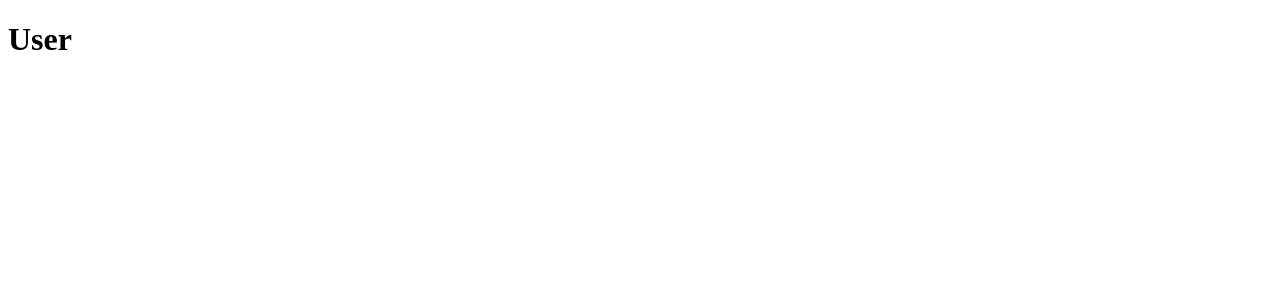
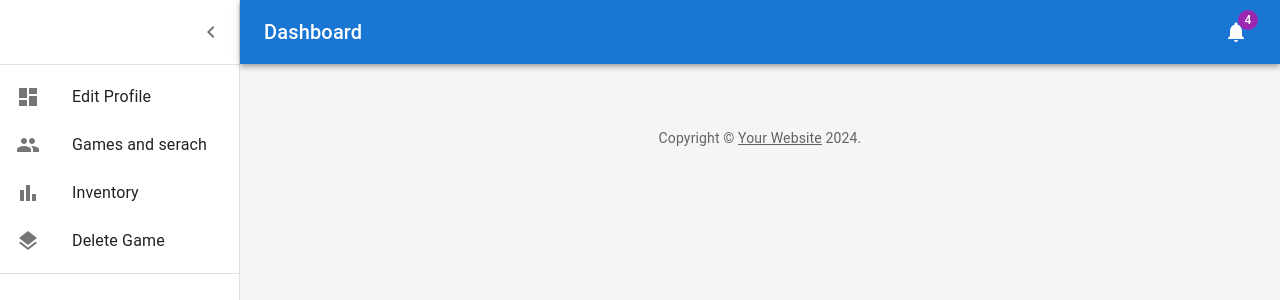
Before and after one commit to rayan1381m/Front_V2, a React (Vite) app in the folder Rayan_Front/: page /user in a window 1280 px wide. Shown: the top 300 px of the page. Built offline with nearby package versions, Linux system fonts and the light colour scheme.

Commit message:
adding options to user dashboard and now user can search a game. next step: add that game to inventory

```diff
--- a/Rayan_Front/src/App.tsx
+++ b/Rayan_Front/src/App.tsx
@@ -6,7 +6,7 @@
 import User from "./pages/User";
 import AddAdminForm from "./pages/addAdminForm";
 import AddGameForm from "./pages/AddGameForm";
-
+import SearchGame from "./pages/SearchGame";
 
 function App() {
   return (
@@ -19,6 +19,7 @@
         <Route path="/user" element={<User />} />
         <Route path="/admin/add-admin" element={<AddAdminForm />} />
         <Route path="/admin/add-game" element={<AddGameForm />} />
+        <Route path="/user/search-game" element={<SearchGame />} />
       </Routes>
     </>
   );
--- a/Rayan_Front/src/pages/Admin.tsx
+++ b/Rayan_Front/src/pages/Admin.tsx
@@ -15,7 +15,7 @@
 import MenuIcon from "@mui/icons-material/Menu";
 import ChevronLeftIcon from "@mui/icons-material/ChevronLeft";
 import NotificationsIcon from "@mui/icons-material/Notifications";
-import { mainListItems } from "./listItems";
+import { mainListItems } from "./adminListItems";
 
 function Copyright(props: any) {
   return (
--- /dev/null
+++ b/Rayan_Front/src/pages/SearchGame.tsx
@@ -0,0 +1,74 @@
+import React, { useState } from "react";
+import { Box, Button, TextField, Typography } from "@mui/material";
+import axios from "axios";
+
+const SearchGame: React.FC = () => {
+  const [gameName, setGameName] = useState("");
+  const [error, setError] = useState<string | null>(null);
+  const [gameInfo, setGameInfo] = useState<any | null>(null); // State to hold game information
+
+  const handleGameNameChange = (event: React.ChangeEvent<HTMLInputElement>) => {
+    setGameName(event.target.value);
+  };
+
+  const handleSubmit = async (event: React.FormEvent) => {
+    event.preventDefault();
+    setError(null);
+
+    try {
+      const response = await axios.get(`http://localhost:3000/games/name/${gameName}`);
+
+      if (response.status === 200) {
+        console.log(`Game with name ${gameName} found!`);
+        setGameInfo(response.data); // Set the game information received from the backend
+        setGameName("");
+      } else {
+        throw new Error("Failed to Find. Please try again.");
+      }
+    } catch (error: any) {
+      setError(error.message);
+    }
+  };
+
+  return (
+    <Box sx={{ maxWidth: 400, mx: "auto", mt: 4 }}>
+      <Typography variant="h4" gutterBottom>
+        Search Game
+      </Typography>
+      <form onSubmit={handleSubmit}>
+        <TextField
+          fullWidth
+          margin="normal"
+          label="Game Name"
+          variant="outlined"
+          value={gameName}
+          onChange={handleGameNameChange}
+        />
+        <Button
+          type="submit"
+          variant="contained"
+          color="primary"
+          fullWidth
+          sx={{ mt: 2 }}
+        >
+          Find it
+        </Button>
+        {error && (
+          <Typography color="error" sx={{ mt: 2 }}>
+            {error}
+          </Typography>
+        )}
+      </form>
+      {gameInfo && (
+        <Box sx={{ mt: 2 }}>
+          <Typography variant="h6">Game Information:</Typography>
+          <Typography>{`Name: ${gameInfo.name}`}</Typography>
+          <Typography>{`Price: ${gameInfo.price}`}</Typography>
+          <Typography>{`Description: ${gameInfo.comments}`}</Typography>
+        </Box>
+      )}
+    </Box>
+  );
+};
+
+export default SearchGame;
--- a/Rayan_Front/src/pages/User.tsx
+++ b/Rayan_Front/src/pages/User.tsx
@@ -1,7 +1,176 @@
+import * as React from "react";
+import { styled, createTheme, ThemeProvider } from "@mui/material/styles";
+import CssBaseline from "@mui/material/CssBaseline";
+import MuiDrawer from "@mui/material/Drawer";
+import Box from "@mui/material/Box";
+import MuiAppBar, { AppBarProps as MuiAppBarProps } from "@mui/material/AppBar";
+import Toolbar from "@mui/material/Toolbar";
+import List from "@mui/material/List";
+import Typography from "@mui/material/Typography";
+import Divider from "@mui/material/Divider";
+import IconButton from "@mui/material/IconButton";
+import Badge from "@mui/material/Badge";
+import Container from "@mui/material/Container";
+import Grid from "@mui/material/Grid";
+import Paper from "@mui/material/Paper";
+import Link from "@mui/material/Link";
+import MenuIcon from "@mui/icons-material/Menu";
+import ChevronLeftIcon from "@mui/icons-material/ChevronLeft";
+import NotificationsIcon from "@mui/icons-material/Notifications";
+import { mainListItems } from "./userListItem";
+
+function Copyright(props: any) {
+  return (
+    <Typography
+      variant="body2"
+      color="text.secondary"
+      align="center"
+      {...props}
+    >
+      {"Copyright © "}
+      <Link color="inherit" href="https://mui.com/">
+        Your Website
+      </Link>{" "}
+      {new Date().getFullYear()}
+      {"."}
+    </Typography>
+  );
+}
+
+const drawerWidth: number = 240;
+
+interface AppBarProps extends MuiAppBarProps {
+  open?: boolean;
+}
+
+const AppBar = styled(MuiAppBar, {
+  shouldForwardProp: (prop) => prop !== "open",
+})<AppBarProps>(({ theme, open }) => ({
+  zIndex: theme.zIndex.drawer + 1,
+  transition: theme.transitions.create(["width", "margin"], {
+    easing: theme.transitions.easing.sharp,
+    duration: theme.transitions.duration.leavingScreen,
+  }),
+  ...(open && {
+    marginLeft: drawerWidth,
+    width: `calc(100% - ${drawerWidth}px)`,
+    transition: theme.transitions.create(["width", "margin"], {
+      easing: theme.transitions.easing.sharp,
+      duration: theme.transitions.duration.enteringScreen,
+    }),
+  }),
+}));
+
+const Drawer = styled(MuiDrawer, {
+  shouldForwardProp: (prop) => prop !== "open",
+})(({ theme, open }) => ({
+  "& .MuiDrawer-paper": {
+    position: "relative",
+    whiteSpace: "nowrap",
+    width: drawerWidth,
+    transition: theme.transitions.create("width", {
+      easing: theme.transitions.easing.sharp,
+      duration: theme.transitions.duration.enteringScreen,
+    }),
+    boxSizing: "border-box",
+    ...(!open && {
+      overflowX: "hidden",
+      transition: theme.transitions.create("width", {
+        easing: theme.transitions.easing.sharp,
+        duration: theme.transitions.duration.leavingScreen,
+      }),
+      width: theme.spacing(7),
+      [theme.breakpoints.up("sm")]: {
+        width: theme.spacing(9),
+      },
+    }),
+  },
+}));
+
+// TODO remove, this demo shouldn't need to reset the theme.
+const defaultTheme = createTheme();
+
 export default function User() {
-    return (
-      <>
-          <h1>User</h1>
-      </>
-    );
-  }
+  const [open, setOpen] = React.useState(true);
+  const toggleDrawer = () => {
+    setOpen(!open);
+  };
+
+  return (
+    <ThemeProvider theme={defaultTheme}>
+      <Box sx={{ display: "flex" }}>
+        <CssBaseline />
+        <AppBar position="absolute" open={open}>
+          <Toolbar
+            sx={{
+              pr: "24px", // keep right padding when drawer closed
+            }}
+          >
+            <IconButton
+              edge="start"
+              color="inherit"
+              aria-label="open drawer"
+              onClick={toggleDrawer}
+              sx={{
+                marginRight: "36px",
+                ...(open && { display: "none" }),
+              }}
+            >
+              <MenuIcon />
+            </IconButton>
+            <Typography
+              component="h1"
+              variant="h6"
+              color="inherit"
+              noWrap
+              sx={{ flexGrow: 1 }}
+            >
+              Dashboard
+            </Typography>
+            <IconButton color="inherit">
+              <Badge badgeContent={4} color="secondary">
+                <NotificationsIcon />
+              </Badge>
+            </IconButton>
+          </Toolbar>
+        </AppBar>
+        <Drawer variant="permanent" open={open}>
+          <Toolbar
+            sx={{
+              display: "flex",
+              alignItems: "center",
+              justifyContent: "flex-end",
+              px: [1],
+            }}
+          >
+            <IconButton onClick={toggleDrawer}>
+              <ChevronLeftIcon />
+            </IconButton>
+          </Toolbar>
+          <Divider />
+          <List component="nav">
+            {mainListItems}
+            <Divider sx={{ my: 1 }} />
+          </List>
+        </Drawer>
+        <Box
+          component="main"
+          sx={{
+            backgroundColor: (theme) =>
+              theme.palette.mode === "light"
+                ? theme.palette.grey[100]
+                : theme.palette.grey[900],
+            flexGrow: 1,
+            height: "100vh",
+            overflow: "auto",
+          }}
+        >
+          <Toolbar />
+          <Container maxWidth="lg" sx={{ mt: 4, mb: 4 }}>
+            <Copyright sx={{ pt: 4 }} />
+          </Container>
+        </Box>
+      </Box>
+    </ThemeProvider>
+  );
+}
--- /dev/null
+++ b/Rayan_Front/src/pages/userListItem.tsx
@@ -0,0 +1,38 @@
+import * as React from "react";
+import ListItemButton from "@mui/material/ListItemButton";
+import ListItemIcon from "@mui/material/ListItemIcon";
+import ListItemText from "@mui/material/ListItemText";
+import DashboardIcon from "@mui/icons-material/Dashboard";
+import PeopleIcon from "@mui/icons-material/People";
+import BarChartIcon from "@mui/icons-material/BarChart";
+import LayersIcon from "@mui/icons-material/Layers";
+import { Link } from "react-router-dom";
+
+export const mainListItems = (
+  <React.Fragment>
+    <ListItemButton>
+      <ListItemIcon>
+        <DashboardIcon />
+      </ListItemIcon>
+      <ListItemText primary="Edit Profile" />
+    </ListItemButton>
+    <ListItemButton component={Link} to = "/user/search-game">
+      <ListItemIcon>
+        <PeopleIcon />
+      </ListItemIcon>
+      <ListItemText primary="Games and serach" />
+    </ListItemButton>
+    <ListItemButton>
+      <ListItemIcon>
+        <BarChartIcon />
+      </ListItemIcon>
+      <ListItemText primary="Inventory" />
+    </ListItemButton>
+    <ListItemButton>
+      <ListItemIcon>
+        <LayersIcon />
+      </ListItemIcon>
+      <ListItemText primary="Delete Game" />
+    </ListItemButton>
+  </React.Fragment>
+);
```
Also changed, not shown: Rayan_Front/src/pages/adminListItems.tsx (renamed from Rayan_Front/src/pages/listItems.tsx).
